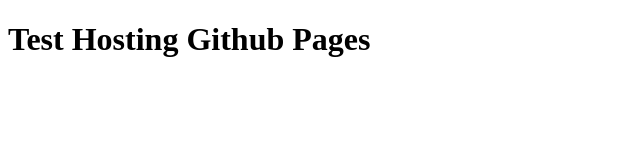
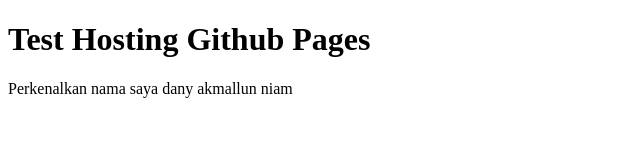
Before and after one commit to danyakmallun9999/danyakmallun9999.github.io, a plain HTML site: page index.html in a window 1280 px wide. Shown: the whole page, without its empty margins (0-640 px from the left). Drawn offline with Linux system fonts and the light colour scheme.

Commit message:
menambahkan paragraf

```diff
--- a/index.html
+++ b/index.html
@@ -7,6 +7,6 @@
 </head>
 <body>
     <h1>Test Hosting Github Pages</h1>
-
-</body>
+    <p>Perkenalkan nama saya dany akmallun niam</p>
+</body
 </html>
```
